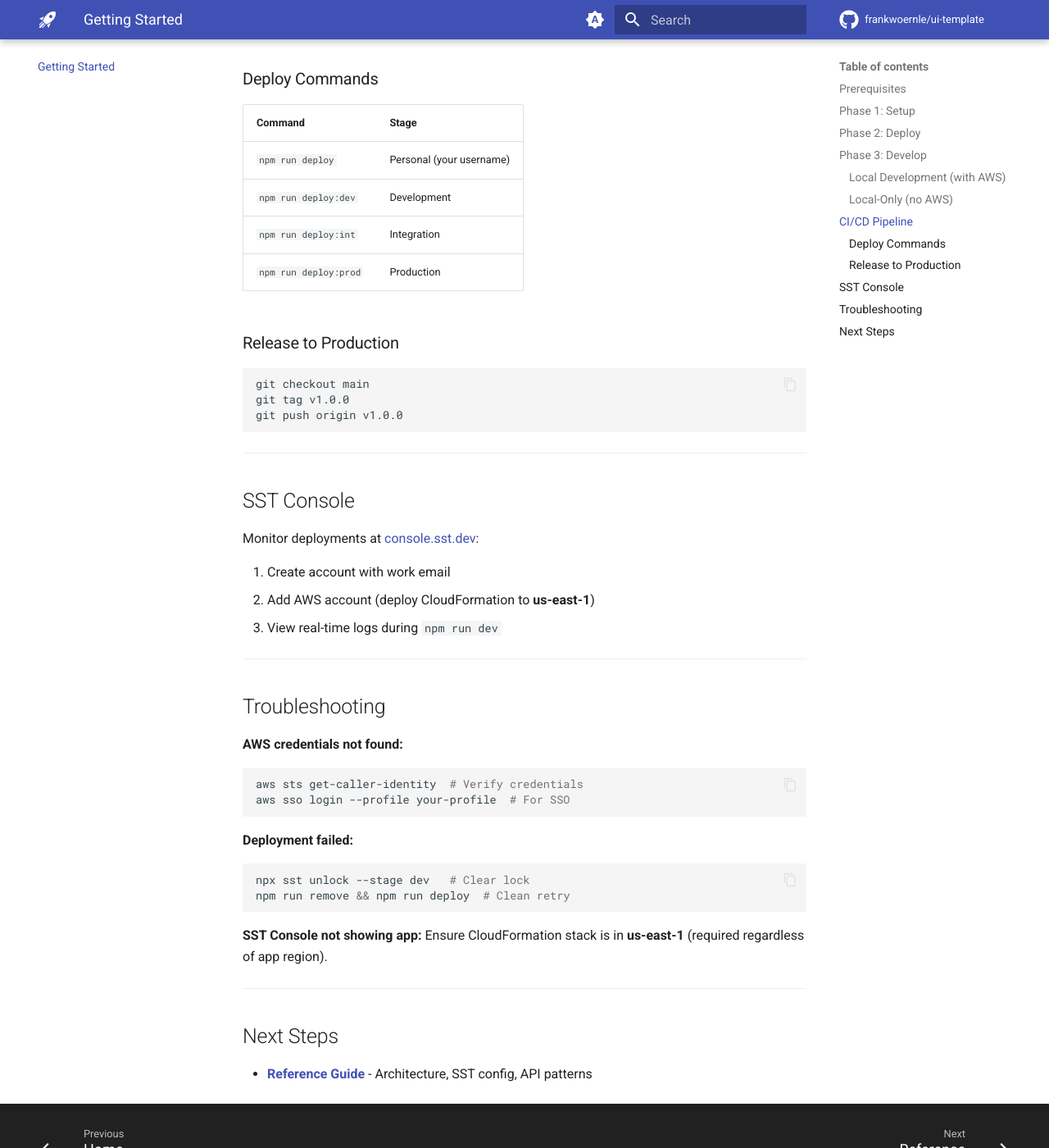
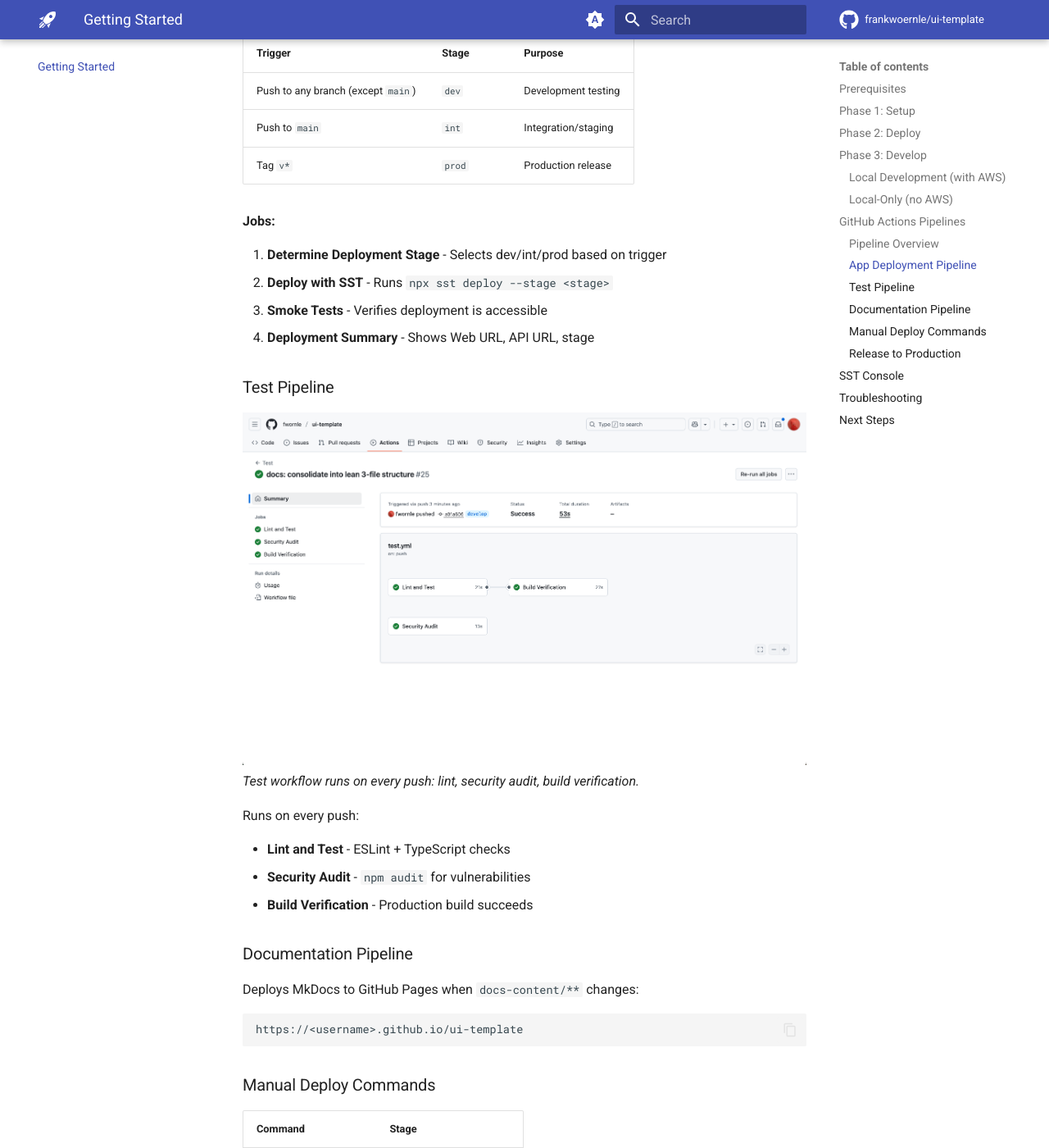
Before and after one commit to fwornle/ui-template, an MkDocs documentation site: the page built from docs-content/getting-started.md, in a window 1280 px wide and 1400 px high, scrolled down 3351 px. Shown: the whole window at 82% size. Built offline with MkDocs 1.6.1 and Material for MkDocs 9.7.7, drawn with Linux system fonts in a browser that asks for light colours; comment, search, counter and statistics services are not loaded; some of the changed text lies outside the part shown.

Commit message:
docs: add GitHub Actions pipeline documentation with screenshots
- Add comprehensive CI/CD section explaining all three workflows
- Include gh-actions.png showing all workflows overview
- Include gh-actions-deploy-feature.png showing deploy workflow details
- Include gh-actions-docs.png showing test workflow
- Add caption to web-app.png explaining API Status feature
- Document Deploy, Test, and Documentation pipelines

🤖 Generated with [Claude Code](https://claude.com/claude-code)

Co-Authored-By: Claude <noreply@anthropic.com>

````diff
--- a/docs-content/getting-started.md
+++ b/docs-content/getting-started.md
@@ -82,20 +82,59 @@ npm run server       # Mock API (separate terminal)
 
 ---
 
-## CI/CD Pipeline
+## GitHub Actions Pipelines
 
-![CI/CD Flow](./images/cicd-flow.png)
+The project includes **three automated workflows**:
 
-| Trigger | Environment | Purpose |
-|---------|-------------|---------|
-| Push to any branch | `dev` | Development testing |
+![GitHub Actions Overview](./images/gh-actions.png)
+*All workflows visible in the Actions tab: Deploy, Deploy Documentation, and Test.*
+
+### Pipeline Overview
+
+| Workflow | File | Purpose |
+|----------|------|---------|
+| **Deploy** | `deploy.yml` | Deploy app to AWS (dev/int/prod) |
+| **Test** | `test.yml` | Lint, security audit, build verification |
+| **Deploy Documentation** | `deploy-docs.yml` | Build MkDocs → GitHub Pages |
+
+### App Deployment Pipeline
+
+![Deploy Workflow](./images/gh-actions-deploy-feature.png)
+*Deploy workflow showing stage determination, SST deployment, smoke tests, and summary.*
+
+| Trigger | Stage | Purpose |
+|---------|-------|---------|
+| Push to any branch (except `main`) | `dev` | Development testing |
 | Push to `main` | `int` | Integration/staging |
 | Tag `v*` | `prod` | Production release |
 
-![Deploy to Dev](./images/deploy-to-dev.png)
-*Committing to any branch triggers automatic deployment to dev.*
+**Jobs:**
 
-### Deploy Commands
+1. **Determine Deployment Stage** - Selects dev/int/prod based on trigger
+2. **Deploy with SST** - Runs `npx sst deploy --stage <stage>`
+3. **Smoke Tests** - Verifies deployment is accessible
+4. **Deployment Summary** - Shows Web URL, API URL, stage
+
+### Test Pipeline
+
+![Test Workflow](./images/gh-actions-docs.png)
+*Test workflow runs on every push: lint, security audit, build verification.*
+
+Runs on every push:
+
+- **Lint and Test** - ESLint + TypeScript checks
+- **Security Audit** - `npm audit` for vulnerabilities
+- **Build Verification** - Production build succeeds
+
+### Documentation Pipeline
+
+Deploys MkDocs to GitHub Pages when `docs-content/**` changes:
+
+```
+https://<username>.github.io/ui-template
+```
+
+### Manual Deploy Commands
 
 | Command | Stage |
 |---------|-------|
````
Also changed, not shown: docs-content/index.md (+1 -0 lines), docs-content/images/gh-actions-deploy-feature.png (added), docs-content/images/gh-actions-docs.png (added), docs-content/images/gh-actions.png (added).
